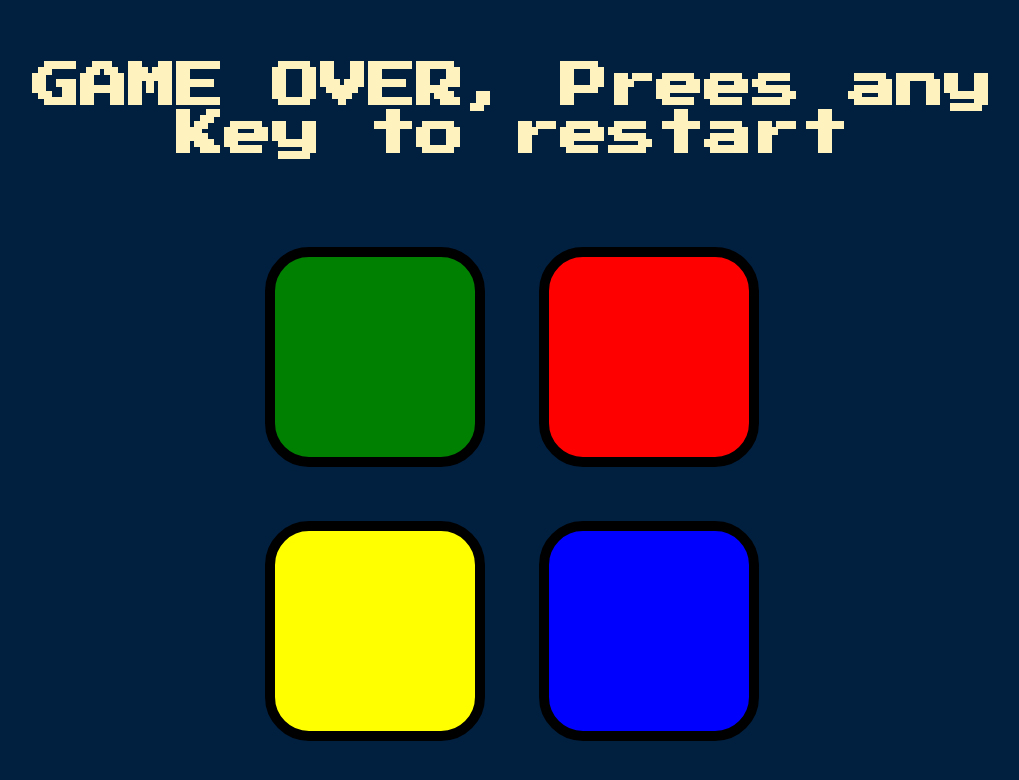
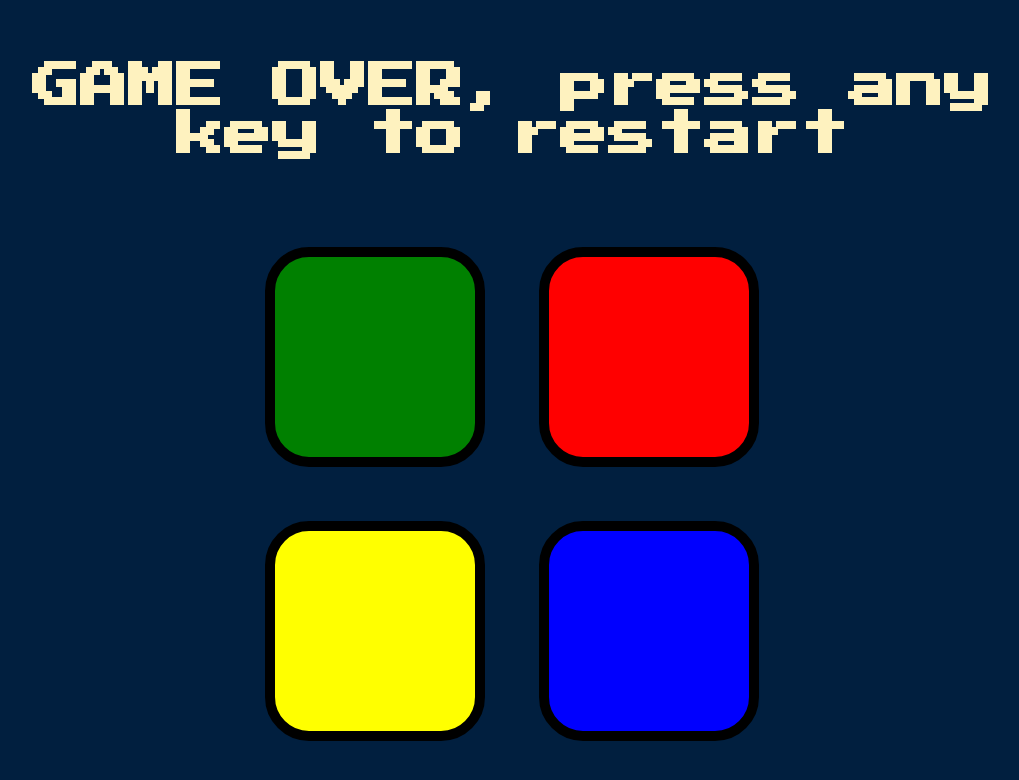
Before and after one commit to marianac1105/simon-game, a plain HTML site: page index.html in a window 1280 px wide. Both pictures are taken after a click on the element 503 px from the left and 309 px from the top of the page. Shown: the whole page, without its empty margins (128-1147 px from the left). Drawn offline with nearby package versions, Linux system fonts and the light colour scheme.

Commit message:
correct spell

```diff
--- a/game.js
+++ b/game.js
@@ -86,7 +86,7 @@ function checkAnswer(x) {
       $("body").removeClass("game-over")
 
     }, 200);
-    $("h1").text("GAME OVER, Prees any Key to restart")
+    $("h1").text("GAME OVER, press any key to restart")
     restart();
 
   }
--- a/index.html
+++ b/index.html
@@ -9,7 +9,7 @@
 </head>
 
 <body>
-  <h1 id="level-title">Press A Key to Start</h1>
+  <h1 id="level-title">Press any Key to Start</h1>
   <div class="container">
     <div lass="row">
 
```
Also changed, not shown: 1 other file.
